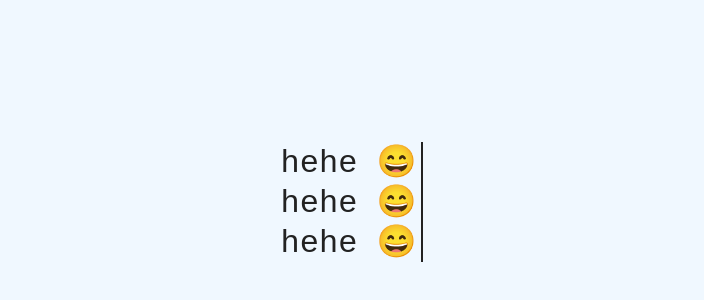
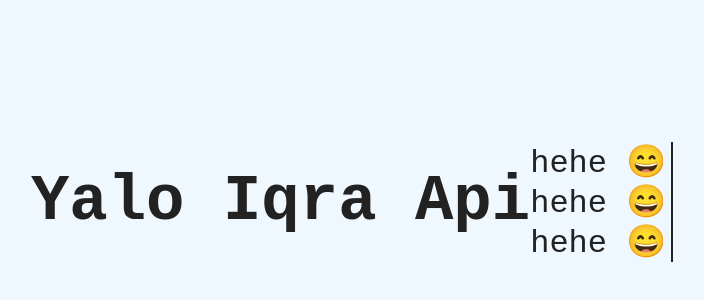
Before and after one commit to MUHAMMADnomanSHARIF/HEHE, a plain HTML site: page index.html in a window 1280 px wide. Shown: the part 206-506 px from the top of the page, without its empty margins (288-992 px from the left). Drawn offline with Linux system fonts and the light colour scheme.

Commit message:
index.html

```diff
--- a/index.html
+++ b/index.html
@@ -29,6 +29,7 @@
   </style>
 </head>
 <body>
+  <h1> Yalo Iqra Api </h1>
   <div id="output"></div>
 
   <script>
```
